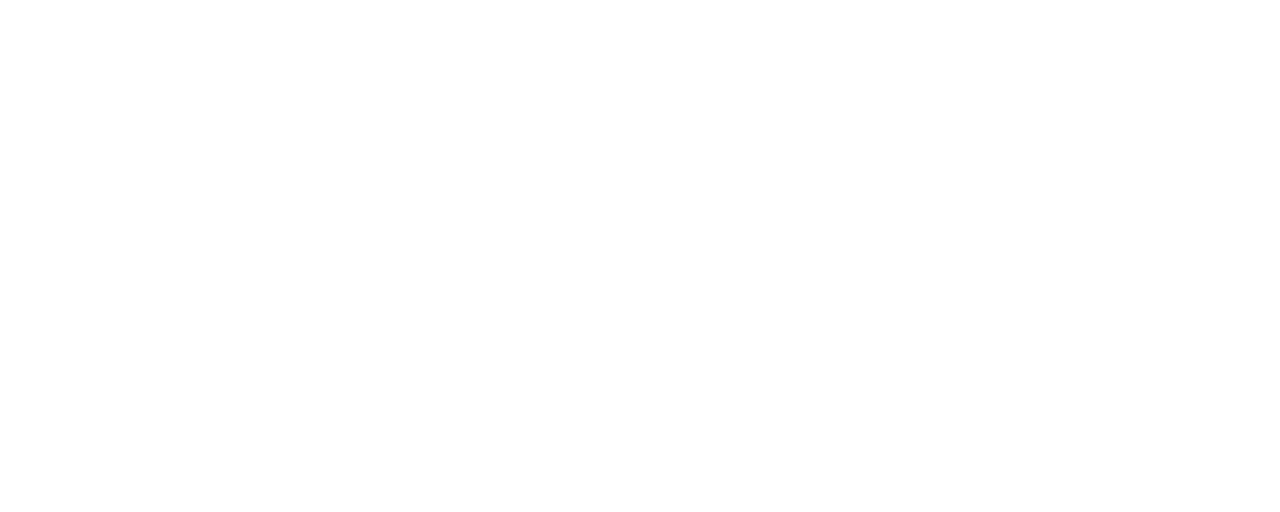
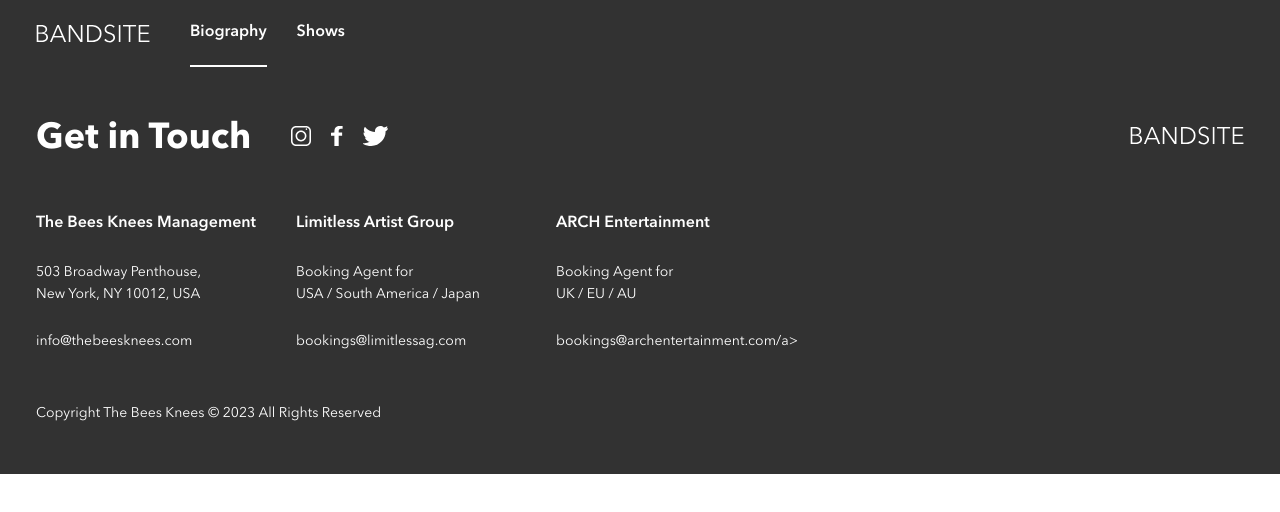
Before and after one commit to arafehr/Bandsite--Sprint-1, a website: page index.html in a window 1280 px wide. Drawn offline with Linux system fonts and the light colour scheme.

Commit message:
header and footer

```diff
--- a/index.html
+++ b/index.html
@@ -9,6 +9,57 @@
   </head>
 
   <body>
+    <header>
+      <div class="container">
+        <a href="#">
+          <img src="assets/images/Logo-bandsite.svg" alt="logo" />
+        </a>
+        <nav>
+          <a href="#" class="active">Biography</a>
+          <a href="#">Shows</a>
+        </nav>
+      </div>
+    </header>
 
+    <footer class="footer">
+      <div class="container">
+        <div class="footer__brand">
+          <div class="footer__brand-info">
+            <h2>Get in Touch</h2>
+
+            <div class="footer__social">
+              <a href="#"><img src="assets/icons/Icon-instagram.svg" alt="Icon-instagram" /></a>
+              <a href="#"><img src="assets/icons/Icon-facebook.svg" alt="Icon-facebook" /></a>
+              <a href="#"><img src="assets/icons/Icon-twitter.svg" alt="Icon-twitter" /></a>
+            </div>
+          </div>
+
+          <a href="#" class="footer__brand-logo"><img src="assets/images/Logo-bandsite.svg" alt="loog" /></a>
+        </div>
+
+        <div class="footer__content">
+          <div class="footer__col">
+            <h3>The Bees Knees Management</h3>
+            <p>503 Broadway Penthouse, <br> New York, NY 10012, USA</p>
+            <a href="#">info@thebeesknees.com</a>
+          </div>
+          <div class="footer__col">
+            <h3>Limitless Artist Group</h3>
+            <p>Booking Agent for <br> USA / South America / Japan</p>
+            <a href="mailto:bookings@limitlessag.com">bookings@limitlessag.com</a>
+          </div>
+          <div class="footer__col">
+            <h3>ARCH Entertainment</h3>
+            <p>Booking Agent for <br> UK / EU / AU</p>
+            <a href="mailto:bookings@archentertainment.com">bookings@archentertainment.com/a>
+          </div>
+        </div>
+
+        <p class="footer__copyright">
+          <a href="#" class="footer-logo--mobile"><img src="assets/images/Logo-bandsite.svg" alt="logo" /></a>
+          Copyright The Bees Knees © 2023 All Rights Reserved
+        </p>
+      </div>
+    </footer>
   </body>
 </html>
--- a/styles/bio.scss
+++ b/styles/bio.scss
@@ -1,2 +1,158 @@
 @import 'variables';
 @import 'typography';
+
+* {
+  margin: 0;
+  padding: 0;
+  box-sizing: border-box;
+}
+
+.container {
+  padding-inline: 16px;
+  width: 100%;
+  margin-inline: auto;
+
+  @media (min-width: 768px) {
+    padding-inline: 36px;
+    max-width: 1352px;
+  }
+}
+
+header {
+  background-color: $color-primary-black;
+
+  .container {
+    display: flex;
+    align-items: center;
+    flex-direction: column;
+    padding-top: 20px;
+
+    @media (min-width: 768px) {
+      padding-top: 0;
+      flex-direction: row;
+    }
+  }
+
+  a {font-size: 0;}
+
+  nav {
+    display: flex;
+    align-items: center;
+    gap: 30px;
+    width: 100%;
+
+    @media (min-width: 768px) {
+      margin-left: 40px;
+    }
+
+    a {
+      font-family: 'AvenirNextDemi';
+      font-size: 16px;
+      color: $color-primary-white;
+      text-decoration: none;
+      border-bottom: 2px solid transparent;
+      padding-block: 20px;
+      transition: border-color 0.3s;
+      width: 50%;
+      display: block;
+      text-align: center;
+
+      &:hover,
+      &.active {
+        border-color: $color-primary-white;
+      }
+
+      @media (min-width: 768px) {
+        width: auto;
+        display: inline;
+      }
+    }
+  }
+
+}
+
+.footer {
+  background-color: $color-primary-black;
+  color: $color-primary-white;
+  padding-block: 50px;
+
+  &__brand {
+    display: flex;
+    align-items: center;
+    justify-content: space-between;
+
+    &-info {
+      display: flex;
+      flex-direction: column;
+      gap: 15px;
+
+      @media (min-width: 768px) {
+        align-items: center;
+        flex-direction: row;
+        gap: 40px;
+      }
+    }
+
+    &-logo {
+      display: none;
+
+      @media (min-width: 768px) {
+        display: block;
+      }
+    }
+  }
+
+  &__social {
+    display: flex;
+    align-items: center;
+    gap: 20px;
+  }
+
+  &__content {
+    margin-top: 50px;
+    display: flex;
+    flex-direction: column;
+    gap: 40px;
+
+    @media (min-width: 768px) {
+      gap: 20px;
+      align-items: center;
+      flex-direction: row;
+    }
+  }
+
+  &__col {
+    width: 100%;
+    max-width: 240px;
+    display: flex;
+    flex-direction: column;
+    gap: 10px;
+
+    @media (min-width: 768px) {
+      gap: 25px;
+    }
+
+    h3 {
+      font-size: 16px;
+      font-family: 'AvenirNextDemi';
+    }
+
+    a {
+      color: $color-primary-white;
+      text-decoration: none;
+    }
+  }
+
+  &__copyright {
+    margin-top: 50px;
+  }
+
+  &-logo--mobile {
+    display: block;
+    margin-bottom: 20px;
+
+    @media (min-width: 768px) {
+      display: none;
+    }
+  }
+}
```
